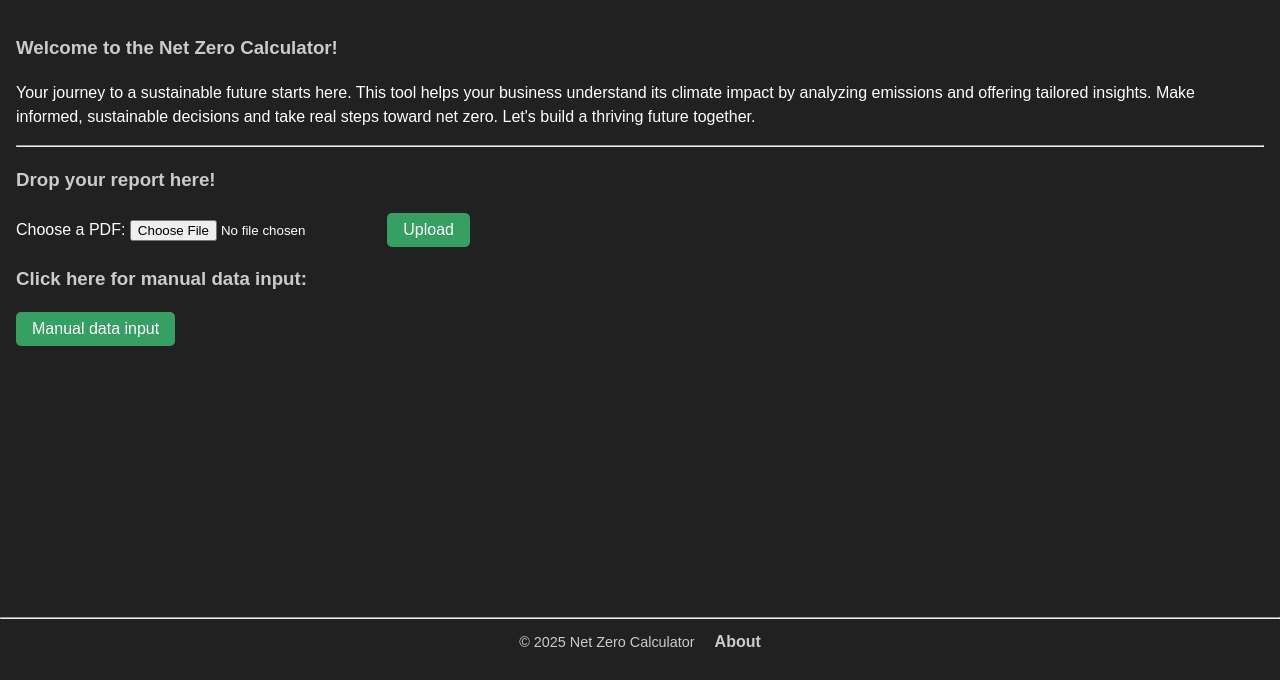
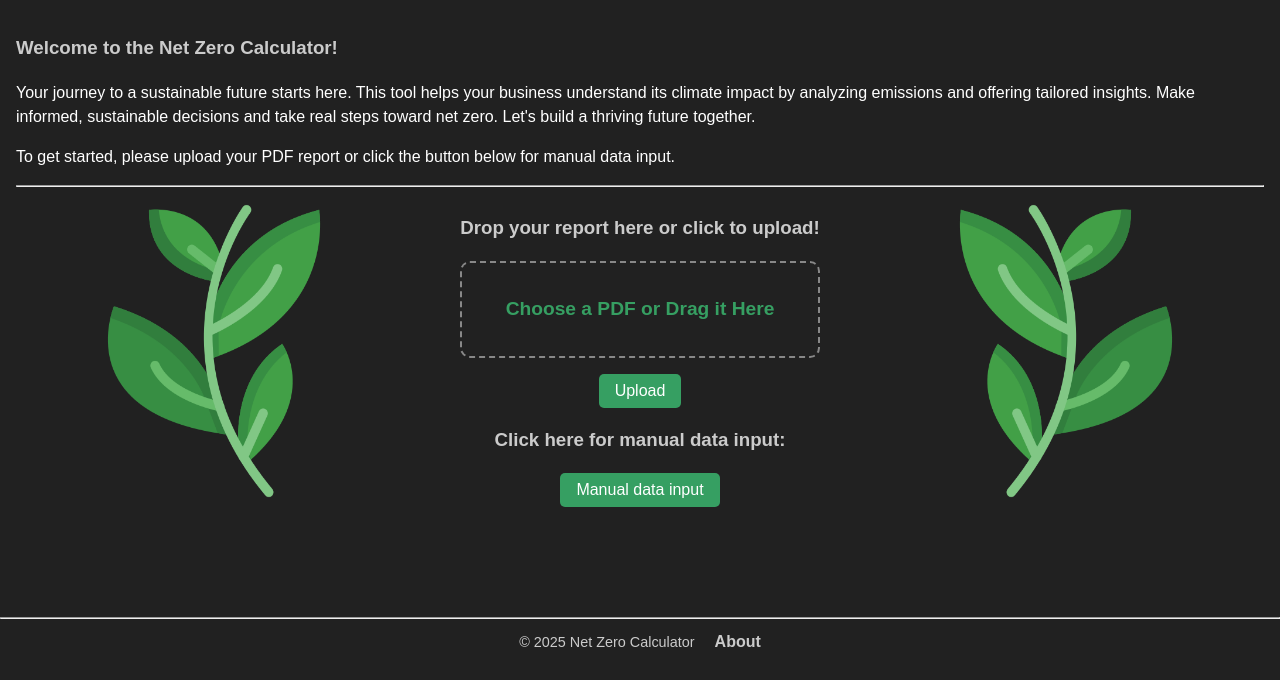
Before and after one commit to KusaiAlMalt/Net-Zero-Calculator, a Django app: page / in a window 1280 px wide. Shown: the part 120-800 px from the top of the page. Run offline with Django 5.2, Linux system fonts and the light colour scheme.

Commit message:
style: drag and drop implemented

```diff
--- a/static/style.css
+++ b/static/style.css
@@ -103,6 +103,51 @@ input[type="number"]:focus{
     outline: none;
 }
 
+.container-row{
+    display: flex;
+    justify-content: space-around;
+}
+
+.middle-col{
+    display: flex;
+    flex-direction: column;
+    align-items: center;
+    justify-content: space-between;
+}
+
+#file-drop-area {
+    border: 2px dashed var(--color-secondary);
+    border-radius: 10px;
+    padding: 2rem;
+    text-align: center;
+    background-color: var(--color-bg);
+    color: var(--color-text-accent);
+    cursor: pointer;
+    transition: border-color 0.3s ease-in-out;
+    margin: 1rem 0;
+}
+
+#file-drop-area:hover {
+    border-color: var(--color-primary-accent);
+}
+
+#file-drop-area input[type="file"] {
+    display: none; /* Hide the actual file input */
+}
+
+#file-drop-area label {
+    display: block;
+    font-size: 1.2rem;
+    font-weight: bold;
+    cursor: pointer;
+    color: var(--color-primary);
+    transition: color 0.3s ease-in-out;
+}
+
+#file-drop-area label:hover {
+    color: var(--color-primary-accent);
+}
+
 footer {
     margin-top: auto;
     text-align: center;
--- a/templates/index.html
+++ b/templates/index.html
@@ -1,14 +1,17 @@
 {% extends "base.html" %}
+{% load static %}
 
 {% block title %}
     <title>Net Zero Calculator</title>
 {% endblock %}
 
 {% block content %}
+    <div>
         <h3>Welcome to the Net Zero Calculator!</h3>
         <p> Your journey to a sustainable future starts here. This tool helps your business understand its climate impact by analyzing emissions and offering tailored insights. Make informed, sustainable decisions and take real steps toward net zero. Let's build a thriving future together.</p>
-
+        <p>To get started, please upload your PDF report or click the button below for manual data input.</p>
         <hr>
+    </div>
 
     {% for message in messages %}
         {{ message }}
@@ -16,15 +19,33 @@
 
 
     <!-- PDF upload form -->
-    <h3>Drop your report here!</h3>
-    <form action="results" method="POST" enctype="multipart/form-data">
+    <div class="container-row">
+        <img src="{% static 'icon/leaf.png' %}" alt="leafs" width="300px">
+
+        <div class="middle-col">
+
+            <form action="results" method="POST" enctype="multipart/form-data" class="text-center" id="file-upload-form">
                 {% csrf_token %}
-        <label for="file">Choose a PDF:</label>
+                <h3 class="text-center">Drop your report here or click to upload!</h3>
+                <div id="file-drop-area">
                     <input type="file" name="file" id="file" accept=".pdf" required>
+                    <label for="file">Choose a PDF or Drag it Here</label>
+                </div>
+
                 <button type="submit">Upload</button>
             </form>
 
+
+            <div class="text-center">
                 <!-- Manual data input form -->
                 <h3>Click here for manual data input:</h3>
                 <a href="manual"><button type="submit">Manual data input</button></a>
+
+            </div>
+
+        </div>
+
+        <img src="{% static 'icon/leaf flipped.png' %}" alt="leafs" width="300px">
+    </div>
+
 {% endblock %}
```
Also changed, not shown: static/icon/leaf flipped.png (added), static/icon/leaf.png (added). Lines whose indentation alone changed are shown as unchanged.
